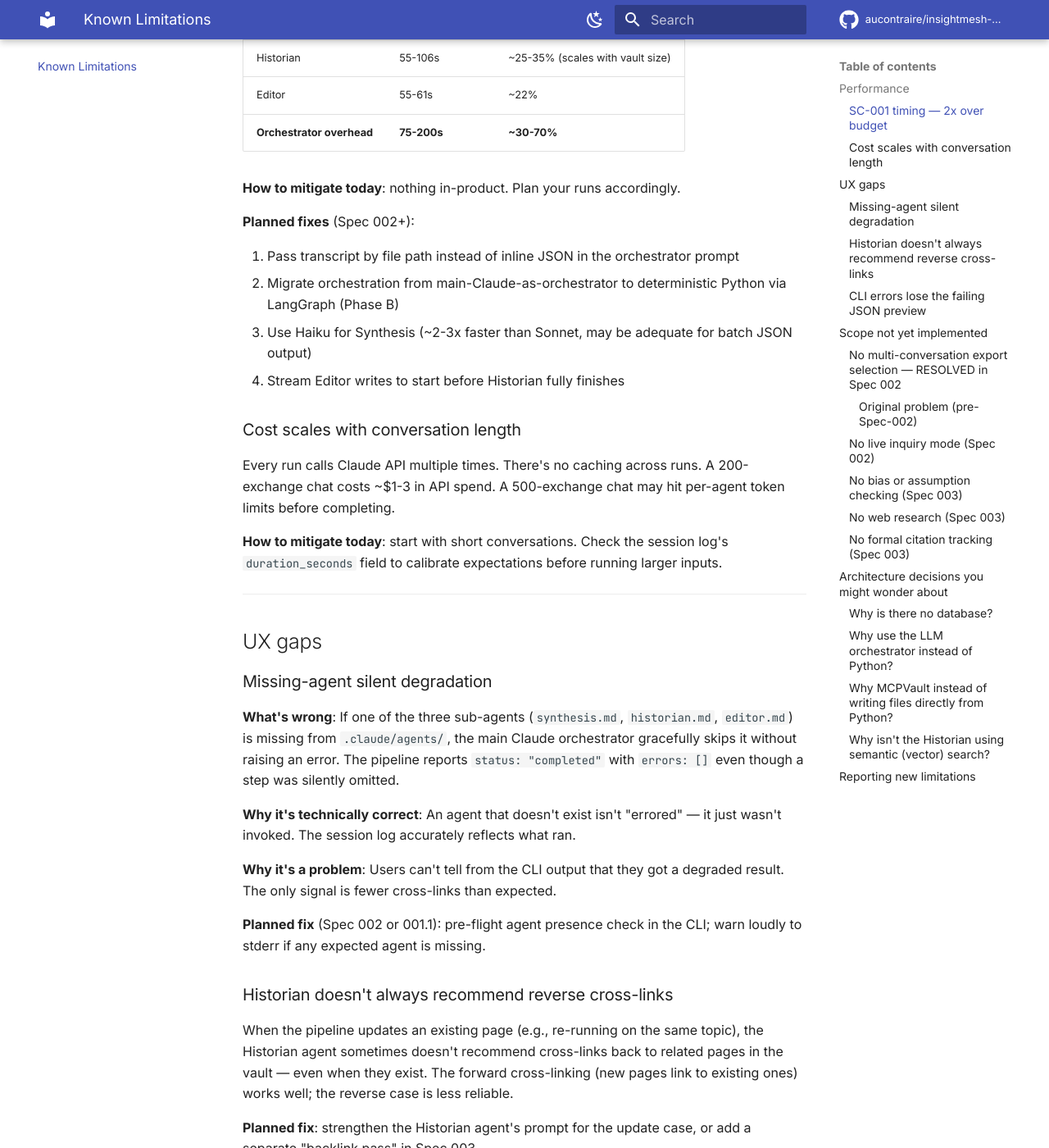
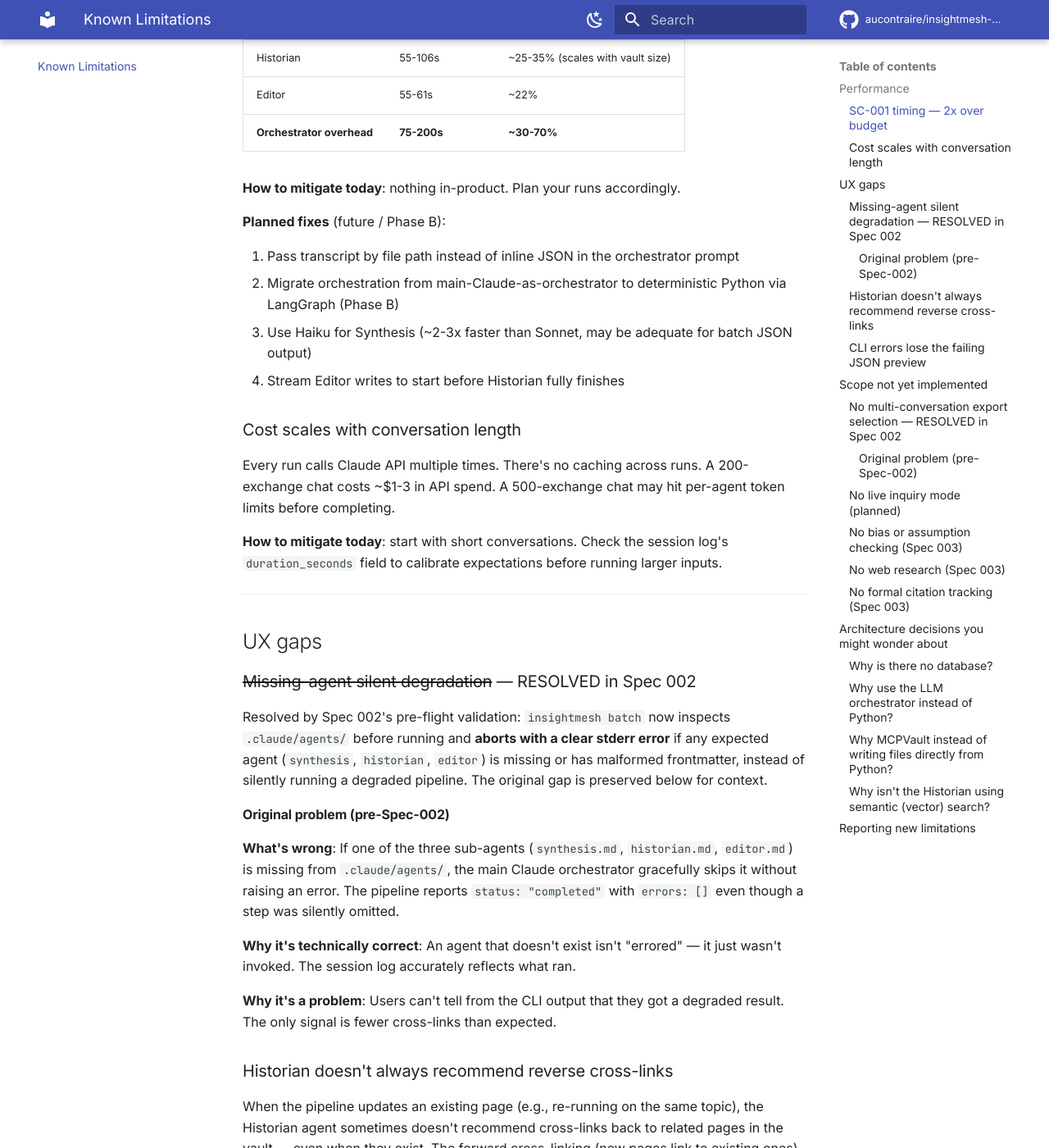
Before and after one commit to aucontraire/insightmesh-core, an MkDocs documentation site: the page built from docs/known-limitations.md, in a window 1280 px wide and 1400 px high, scrolled down 645 px. Shown: the whole window at 82% size. Built offline with MkDocs 1.6.1 and Material for MkDocs 9.7.7, drawn with Linux system fonts in a browser that asks for light colours; comment, search, counter and statistics services are not loaded; some of the changed text lies outside the part shown.

Commit message:
docs: correct Spec 002 / Phase B inaccuracies + stale test count
The docs predated Spec 002 and assumed it would be live-inquiry; it
shipped as pre-flight validation + multi-conversation export. Fixes:
mark missing-agent silent degradation RESOLVED (pre-flight shipped it),
reframe Phase B/LangGraph as triggered by orchestration needs (not
Spec 002), correct the live-inquiry status, and update the stale
"84 tests" to 148.

```diff
--- a/docs/known-limitations.md
+++ b/docs/known-limitations.md
@@ -21,7 +21,7 @@ This is the honest list. Phase A (Spec 001) shipped a working pipeline, but seve
 
 **How to mitigate today**: nothing in-product. Plan your runs accordingly.
 
-**Planned fixes** (Spec 002+):
+**Planned fixes** (future / Phase B):
 
 1. Pass transcript by file path instead of inline JSON in the orchestrator prompt
 2. Migrate orchestration from main-Claude-as-orchestrator to deterministic Python via LangGraph (Phase B)
@@ -38,15 +38,17 @@ Every run calls Claude API multiple times. There's no caching across runs. A 200
 
 ## UX gaps
 
-### Missing-agent silent degradation
+### ~~Missing-agent silent degradation~~ — RESOLVED in Spec 002
+
+Resolved by Spec 002's pre-flight validation: `insightmesh batch` now inspects `.claude/agents/` before running and **aborts with a clear stderr error** if any expected agent (`synthesis`, `historian`, `editor`) is missing or has malformed frontmatter, instead of silently running a degraded pipeline. The original gap is preserved below for context.
+
+#### Original problem (pre-Spec-002)
 
 **What's wrong**: If one of the three sub-agents (`synthesis.md`, `historian.md`, `editor.md`) is missing from `.claude/agents/`, the main Claude orchestrator gracefully skips it without raising an error. The pipeline reports `status: "completed"` with `errors: []` even though a step was silently omitted.
 
 **Why it's technically correct**: An agent that doesn't exist isn't "errored" — it just wasn't invoked. The session log accurately reflects what ran.
 
 **Why it's a problem**: Users can't tell from the CLI output that they got a degraded result. The only signal is fewer cross-links than expected.
-
-**Planned fix** (Spec 002 or 001.1): pre-flight agent presence check in the CLI; warn loudly to stderr if any expected agent is missing.
 
 ### Historian doesn't always recommend reverse cross-links
 
@@ -92,7 +94,7 @@ Currently the pipeline is **batch-only** — you feed it an existing chat transc
 - Have the system propose clarifying questions before synthesizing (the Refiner agent from CogniVault)
 - Run a tighter loop than "export → batch → review"
 
-This is Spec 002's whole purpose.
+This is the next major capability on the roadmap (the Refiner agent + an interactive loop). It is not yet scheduled to a spec — Spec 002 turned out to be pre-flight validation + multi-conversation export selection, not live inquiry.
 
 ### No bias or assumption checking (Spec 003)
 
```
Also changed, not shown: other parts of docs/known-limitations.md (+1 -1 lines), docs/getting-started.md (+4 -4 lines), docs/index.md (+4 -3 lines).
